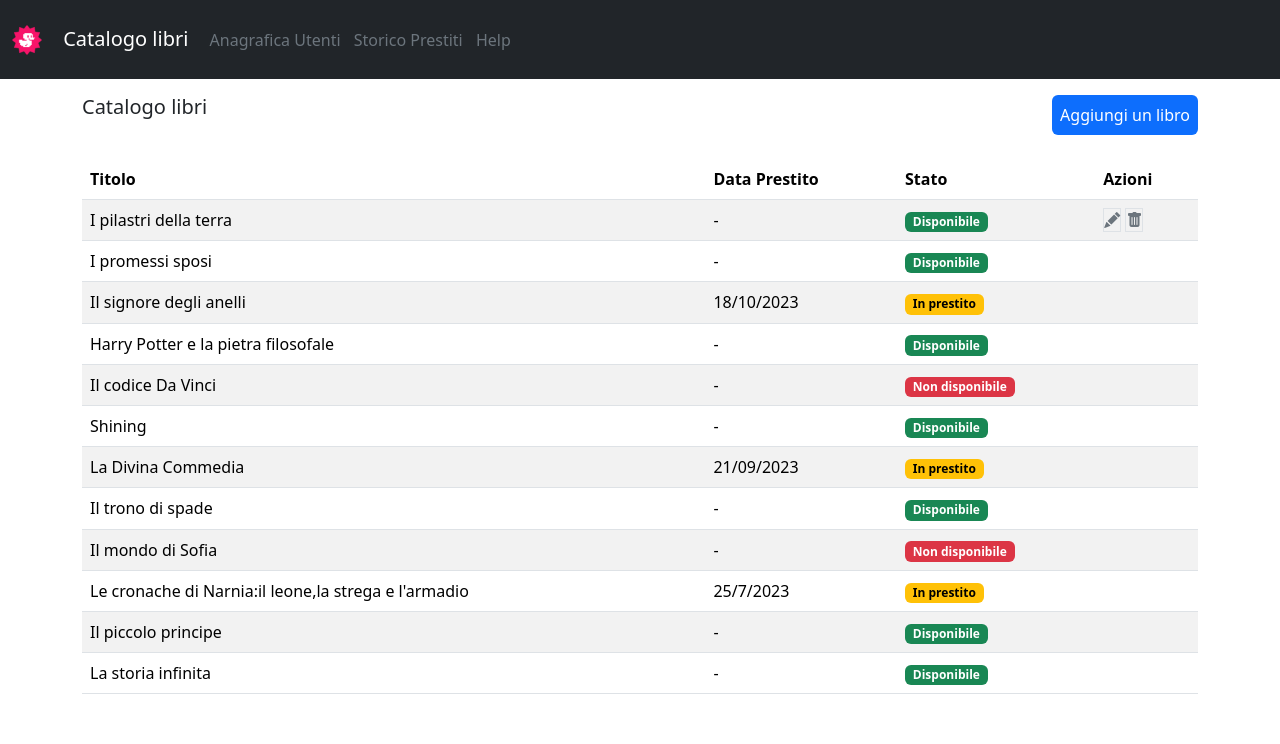
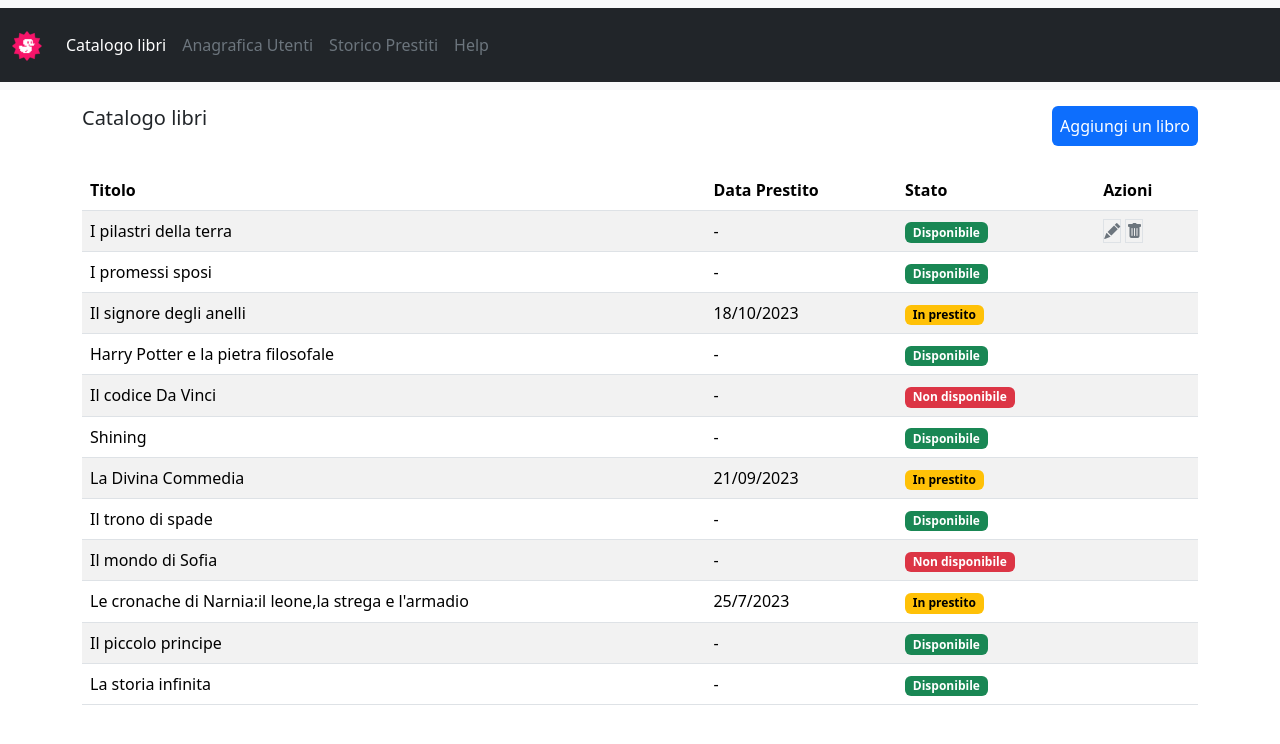
Before and after one commit to GiuseppeDep/html-css-bootstrap-dashboard, a plain HTML site: page index.html in a window 1280 px wide. Drawn offline with nearby package versions, Linux system fonts and the light colour scheme.

Commit message:
feat:nuova navbar

```diff
--- a/index.html
+++ b/index.html
@@ -17,19 +17,52 @@
 
 <body>
   <header>
-    <nav class="navbar text-bg-dark">
-      <div class="container-fluid">
-        <a class="navbar-brand py-3" href="#">
-          <img src="./img/duck.png" alt="Logo" width="30" height="30" class="d-inline-block align-text-top">
-          <span class="text-white bg-dark px-3">Catalogo libri</span>
-          <span class="text-secondary fs-6 pe-2">Anagrafica Utenti</span>
-          <span class="text-secondary fs-6 pe-2">Storico Prestiti</span>
-          <span class="text-secondary fs-6">Help</span>
 
-        </a>
+
+
+
+    <nav class="navbar navbar-expand-lg bg-body-tertiary">
+      <div class="container-fluid bg-dark py-3">
+
+          <a class="navbar-brand" href="#">
+            <img src="./img/duck.png" alt="duck" width="30" height="30">
+          </a>
+
+
+        <button class="navbar-toggler" type="button" data-bs-toggle="collapse" data-bs-target="#navbarSupportedContent" aria-controls="navbarSupportedContent" aria-expanded="false" aria-label="Toggle navigation">
+          <span class="navbar-toggler-icon"></span>
+        </button>
+        <div class="collapse navbar-collapse" id="navbarSupportedContent">
+          <ul class="navbar-nav me-auto mb-2 mb-lg-0">
+            <li class="nav-item">
+              <a class="nav-link text-white" href="#">Catalogo libri</a>
+            </li>
+
+            <li class="nav-item">
+              <a class="nav-link text-secondary" href="#">Anagrafica Utenti</a>
+            </li>
+            <li class="nav-item">
+              <a class="nav-link text-secondary" href="#">Storico Prestiti</a>
+            </li>
+            <li class="nav-item">
+              <a class="nav-link text-secondary" href="#">Help</a>
+            </li>
+          </ul>
+
+        </div>
       </div>
     </nav>
+
+
+
+
+
   </header>
+
+
+
+
+
   <div class="container">
 
     <main>
@@ -38,6 +71,8 @@
         <h5>Catalogo libri</h5>
         <button class="text-bg-primary border border-0 py-2 px-2 rounded">Aggiungi un libro</button>
       </div>
+
+
 
 
 
```
